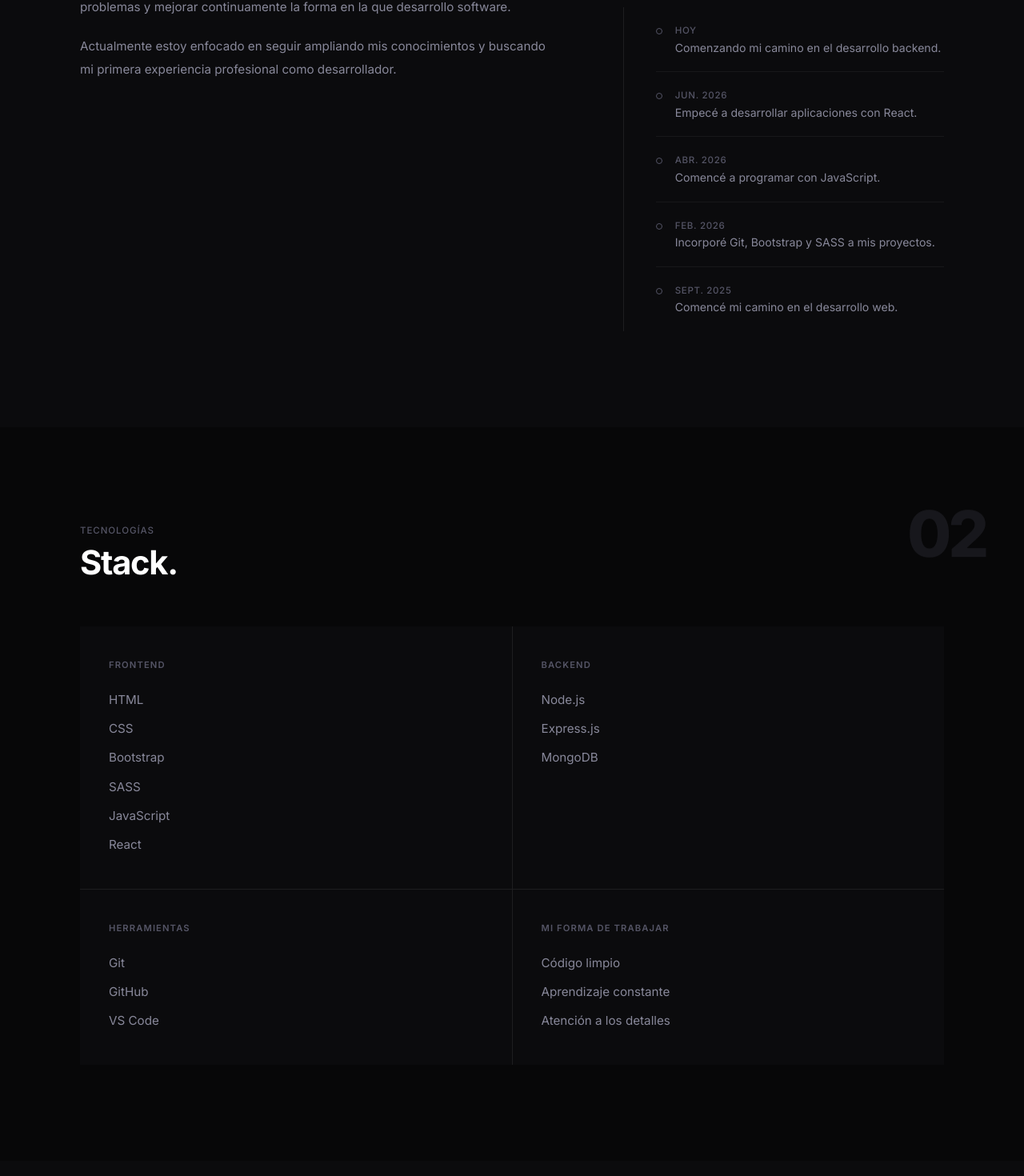
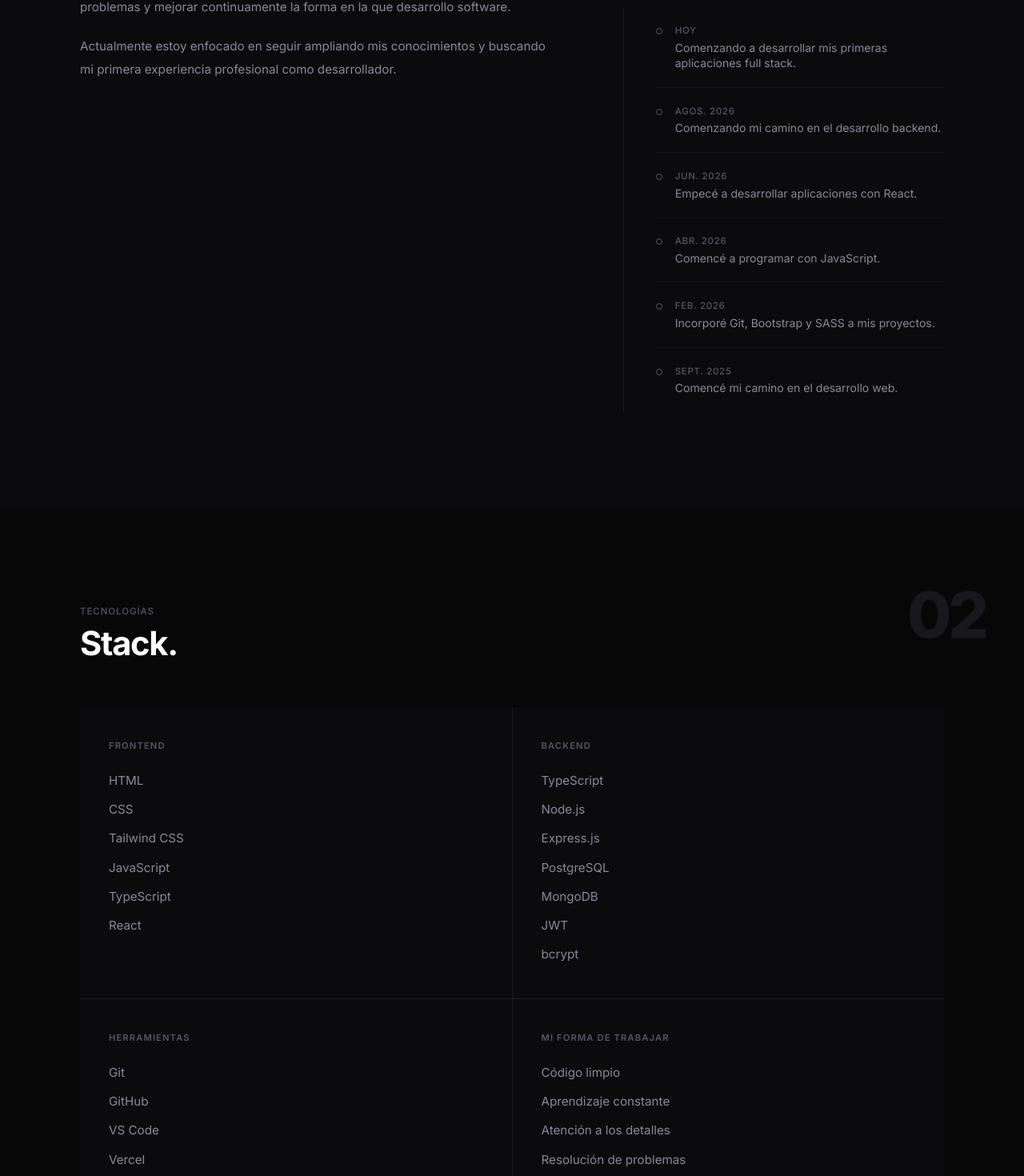
Before and after one commit to thomas-centurion/personal-portfolio, a React (Vite) app: page / in a window 1280 px wide. Shown: the part 1212-2682 px from the top of the page at 80% size. Built offline with nearby package versions, Linux system fonts and the light colour scheme.

Commit message:
Añadí un nuevo proyecto y actualicé la información de skills y about

```diff
--- a/src/data/about.js
+++ b/src/data/about.js
@@ -1,26 +1,31 @@
 export const timeline = [
   {
     id: 1,
-    date: "HOY",
+    date: "Hoy",
+    text: "Comenzando a desarrollar mis primeras aplicaciones full stack.",
+  },
+  {
+    id: 2,
+    date: "Agos. 2026",
     text: "Comenzando mi camino en el desarrollo backend.",
   },
   {
-    id: 2,
+    id: 3,
     date: "Jun. 2026",
     text: "Empecé a desarrollar aplicaciones con React.",
   },
   {
-    id: 3,
+    id: 4,
     date: "Abr. 2026",
     text: "Comencé a programar con JavaScript.",
   },
   {
-    id: 4,
+    id: 5,
     date: "Feb. 2026",
     text: "Incorporé Git, Bootstrap y SASS a mis proyectos.",
   },
   {
-    id: 5,
+    id: 6,
     date: "Sept. 2025",
     text: "Comencé mi camino en el desarrollo web.",
   },
--- a/src/data/projects.js
+++ b/src/data/projects.js
@@ -1,8 +1,8 @@
 import portfolio from "@/assets/images/projects/portfolio.webp";
-import interactivemap from "@/assets/images/projects/interactivemap.webp";
 import ecommerce from "@/assets/images/projects/ecommerce.webp";
 import footballtm from "@/assets/images/projects/footballtm.svg";
 import prime from "@/assets/images/projects/prime.webp";
+import gym from "@/assets/images/projects/gym.webp";
 import virgocueva from "@/assets/images/projects/virgocueva.svg";
 
 export const projects = [
@@ -28,16 +28,6 @@ export const projects = [
   },
   {
     id: 3,
-    title: "Interactive Map",
-    type: "Frontend",
-    description: "Aplicación web interactiva desarrollada con JavaScript que permite explorar información general de los países directamente desde un mapa mundial. Al seleccionar un país, se muestran datos como bandera, capital, población, moneda, idiomas y fronteras mediante una interfaz dinámica e intuitiva.",
-    image: interactivemap,
-    tags: ["JavaScript"],
-    github: "https://github.com/thomas-centurion/interactive-map",
-    demo: "https://thomas-centurion.github.io/interactive-map/",
-  },
-  {
-    id: 4,
     title: "Football Tournament Manager",
     type: "Backend",
     description: "API REST desarrollada con Node.js y Express para gestionar torneos de fútbol 5, equipos, jugadores y partidos. Implementa una arquitectura por capas con Controllers, Services, Repositories y DAO, utilizando MongoDB y Mongoose para la persistencia de datos. Incluye validaciones de datos, relaciones entre entidades, manejo centralizado de errores, operaciones CRUD y generación de tablas de posiciones a partir de los resultados de los partidos.",
@@ -46,14 +36,24 @@ export const projects = [
     github: "https://github.com/thomas-centurion/football-tournament-manager",
   },
   {
-    id: 5,
+    id: 4,
     title: "Prime Inmobiliaria",
     type: "Fullstack",
-    description: "Aplicación web full stack completa para una inmobiliaria, desarrollada con React, Node.js, Express y MongoDB. Permite explorar y filtrar propiedades, consultar información detallada y enviar consultas, mientras que el panel de administración incorpora autenticación con JWT, gestión de propiedades y seguimiento de consultas. El proyecto implementa control de acceso por roles, validaciones, manejo de errores, protección de rutas y una interfaz responsive, integrando frontend, backend y base de datos en una aplicación completamente funcional.",
+    description: "Aplicación web full stack para una inmobiliaria, desarrollada con React, Node.js, Express y MongoDB. Permite explorar y filtrar propiedades, consultar información detallada y enviar consultas, mientras que el panel de administración incorpora autenticación con JWT y gestión de propiedades y consultas. El proyecto implementa control de acceso por roles, validaciones, manejo de errores, protección de rutas y una interfaz responsive.",
     image: prime,
-    tags: ["React", "Node.js", "Express", "MongoDB"],
+    tags: ["JavaScript", "React", "Node.js", "Express", "MongoDB"],
     github: "https://github.com/thomas-centurion/prime-inmobiliaria",
     demo: "https://prime-inmobiliaria.vercel.app/",
+  },
+  {
+    id: 5,
+    title: "Gym Management",
+    type: "Fullstack",
+    description: "Aplicación web full stack para la gestión de un gimnasio, desarrollada con React, TypeScript, Node.js, Express y PostgreSQL. Permite administrar socios, membresías, pagos y asistencias, con autenticación mediante JWT y control de acceso por roles. El proyecto implementa validaciones, manejo de errores, protección de rutas y una interfaz responsive, integrando frontend, backend y base de datos en una aplicación completamente funcional.",
+    image: gym,
+    tags: ["TypeScript", "React", "Tailwind CSS", "Node.js", "Express", "PostgreSQL"],
+    github: "https://github.com/thomas-centurion/gym-management/tree/main",
+    demo: "https://gym-management-demo-frontend.vercel.app/",
   },
   {
   id: 6,
--- a/src/data/skills.js
+++ b/src/data/skills.js
@@ -5,9 +5,9 @@ export const skillGroups = [
     items: [
       "HTML",
       "CSS",
-      "Bootstrap",
-      "SASS",
+      "Tailwind CSS",
       "JavaScript",
+      "TypeScript",
       "React",
     ],
   },
@@ -15,9 +15,13 @@ export const skillGroups = [
     id: 2,
     category: "Backend",
     items: [
+      "TypeScript",
       "Node.js",
       "Express.js",
+      "PostgreSQL",
       "MongoDB",
+      "JWT",
+      "bcrypt",
     ],
   },
   {
@@ -27,6 +31,8 @@ export const skillGroups = [
       "Git",
       "GitHub",
       "VS Code",
+      "Vercel",
+      "Supabase",
     ],
   },
   {
@@ -36,6 +42,7 @@ export const skillGroups = [
       "Código limpio",
       "Aprendizaje constante",
       "Atención a los detalles",
+      "Resolución de problemas",
     ],
   },
 ];
```
Also changed, not shown: src/assets/images/projects/gym.webp (added).
